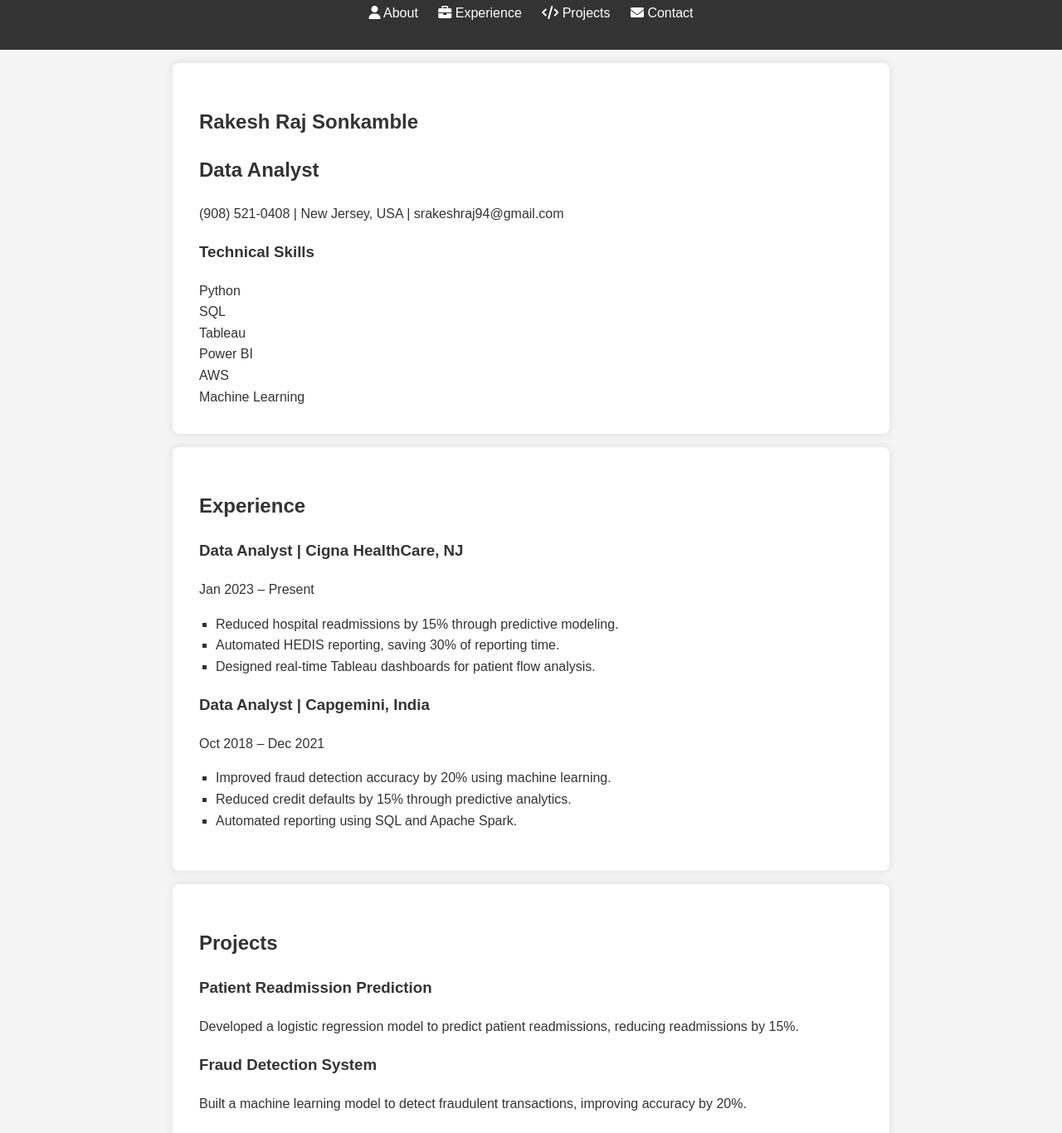
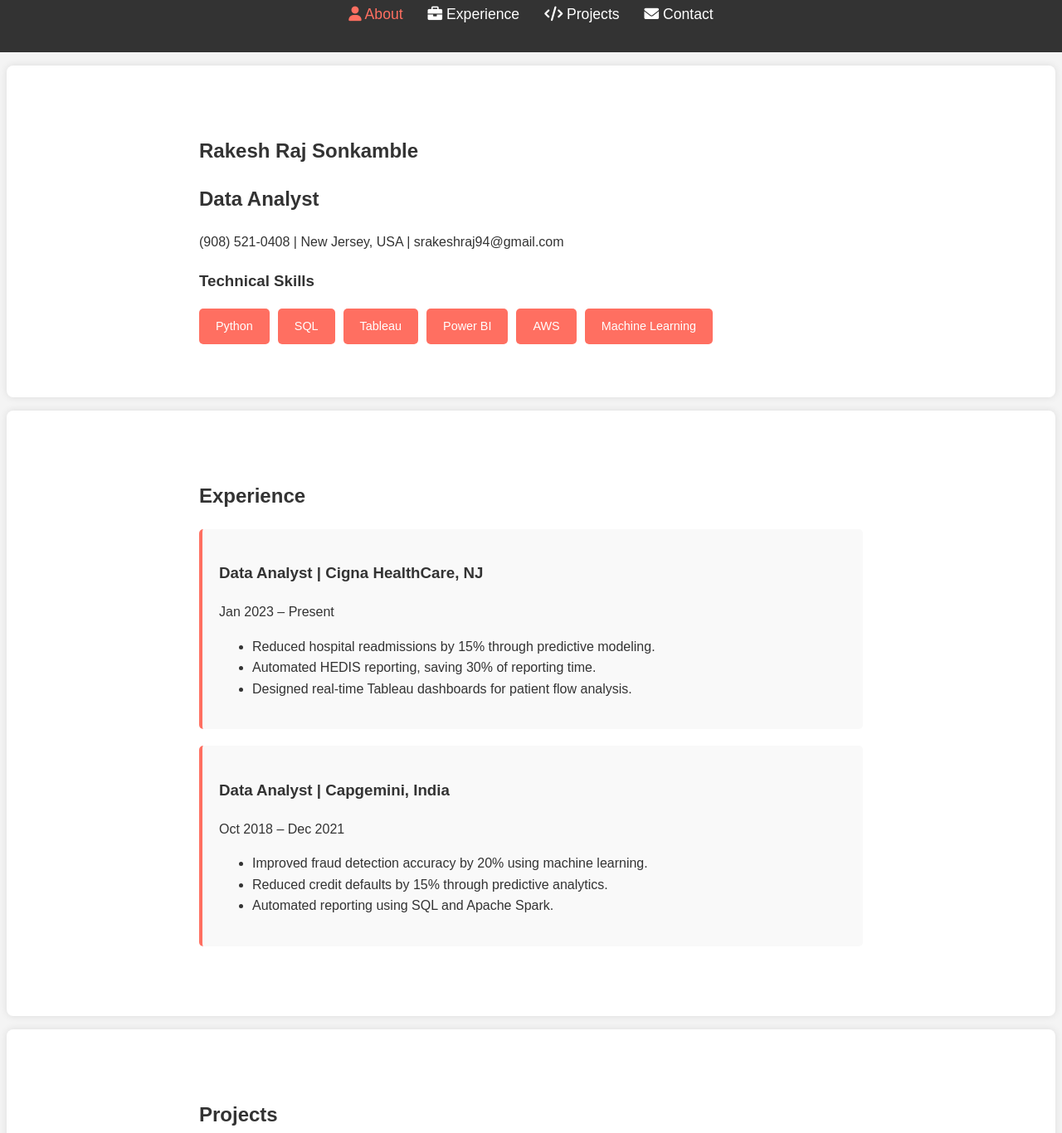
Before and after one commit to Rakeshraj6171/rakeshraj6171, a plain HTML site: page index.html in a window 1280 px wide. Shown: the part 55-1421 px from the top of the page at 83% size. Drawn offline with Linux system fonts and the light colour scheme.

Commit message:
Update styles.css

```diff
--- a/styles.css
+++ b/styles.css
@@ -1,6 +1,6 @@
 /* General Styles */
 body {
-  font-family: Arial, sans-serif;
+  font-family: 'Arial', sans-serif;
   line-height: 1.6;
   margin: 0;
   padding: 0;
@@ -13,39 +13,95 @@ nav {
   color: #fff;
   padding: 1rem;
   text-align: center;
+  position: sticky;
+  top: 0;
+  z-index: 1000;
 }
 
 nav ul {
   list-style: none;
   padding: 0;
+  display: flex;
+  justify-content: center;
 }
 
 nav ul li {
-  display: inline;
-  margin: 0 10px;
+  margin: 0 15px;
 }
 
 nav ul li a {
   color: #fff;
   text-decoration: none;
+  font-size: 1.1rem;
+  transition: color 0.3s;
+}
+
+nav ul li a:hover {
+  color: #ff6f61;
+}
+
+nav ul li a.active {
+  color: #ff6f61;
 }
 
 section {
-  padding: 2rem;
+  padding: 4rem 2rem;
   margin: 1rem auto;
-  max-width: 800px;
+  max-width: 1200px;
   background: #fff;
   border-radius: 8px;
   box-shadow: 0 0 10px rgba(0, 0, 0, 0.1);
+}
+
+.container {
+  max-width: 800px;
+  margin: 0 auto;
 }
 
 h1, h2, h3 {
   color: #333;
 }
 
-ul {
-  list-style-type: square;
-  padding-left: 20px;
+.skills .skill-cards {
+  display: flex;
+  flex-wrap: wrap;
+  gap: 10px;
+}
+
+.skills .card {
+  background: #ff6f61;
+  color: #fff;
+  padding: 10px 20px;
+  border-radius: 5px;
+  font-size: 0.9rem;
+}
+
+.timeline {
+  position: relative;
+  max-width: 800px;
+  margin: 0 auto;
+}
+
+.timeline-item {
+  background: #f9f9f9;
+  padding: 20px;
+  margin: 20px 0;
+  border-left: 4px solid #ff6f61;
+  border-radius: 5px;
+}
+
+.project-cards {
+  display: flex;
+  gap: 20px;
+  flex-wrap: wrap;
+}
+
+.project-cards .card {
+  background: #f9f9f9;
+  padding: 20px;
+  border-radius: 5px;
+  flex: 1 1 calc(50% - 20px);
+  box-shadow: 0 0 10px rgba(0, 0, 0, 0.1);
 }
 
 form label {
@@ -62,16 +118,32 @@ form input, form textarea {
 }
 
 form button {
-  background: #333;
+  background: #ff6f61;
   color: #fff;
   padding: 10px 20px;
   border: none;
   border-radius: 4px;
   cursor: pointer;
+  transition: background 0.3s;
 }
 
 form button:hover {
-  background: #555;
+  background: #e65a50;
+}
+
+.social-links {
+  margin-top: 20px;
+}
+
+.social-links a {
+  color: #333;
+  margin: 0 10px;
+  font-size: 1.5rem;
+  transition: color 0.3s;
+}
+
+.social-links a:hover {
+  color: #ff6f61;
 }
 
 footer {
```
